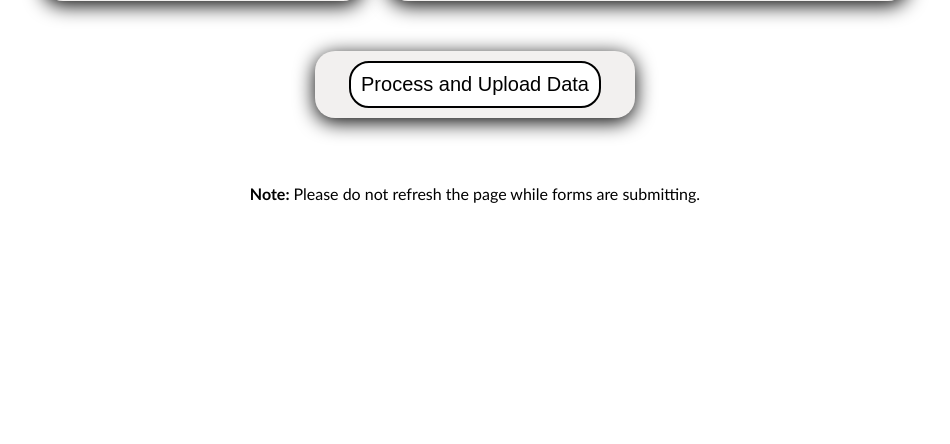
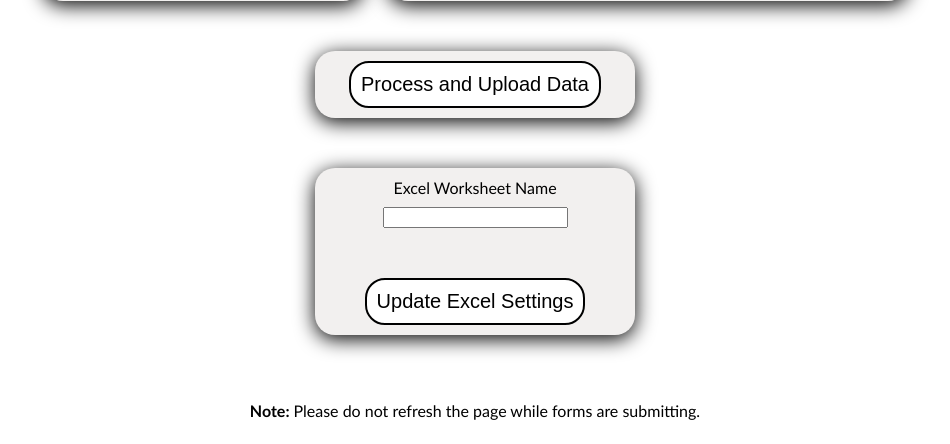
Before and after one commit to Ernie357/Quickbooks_QR_Web, a Flask app: template templates/process.html in a window 1280 px wide. Shown: the part 456-900 px from the top of the page, without its empty margins (165-1115 px from the left). Before the commit the page ends 659 px from the top, so only its background shows below. Run offline with Flask 3, Linux system fonts and the light colour scheme; the template is opened without the code that fills it, so the values that code supplies are empty.

Commit message:
Initialized config updating

```diff
--- a/app.py
+++ b/app.py
@@ -9,13 +9,14 @@ from werkzeug.utils import secure_filename
 import os
 from utils import get_credentials, get_filename_with_ext, zip_all_dir_files, remove_files_with_ext, get_abs_path
 from dotenv import load_dotenv
+from Config import Config, update_config
 
 load_dotenv()
 UPLOAD_FOLDER = 'uploads'
 app = Flask(__name__)
 app.config['UPLOAD_FOLDER'] = get_abs_path(UPLOAD_FOLDER)
 app.secret_key = os.getenv("APP_SECRET_KEY")
-is_prod = True
+is_prod = False
 
 def get_error_html(e: Exception) -> str:
     return f'''
@@ -30,7 +31,7 @@ def process_data(access_token: str, realm_id: str):
         docx_filename = get_filename_with_ext(dir=app.config["UPLOAD_FOLDER"], ext=".docx")
         csv_filename = get_filename_with_ext(dir=app.config["UPLOAD_FOLDER"], ext=".csv")
         if excel_filename == "None" or docx_filename == "None" or csv_filename == "None":
-            raise Exception("No files to uploaded to process.")
+            raise Exception("Required files for processing are missing.")
         abs_qr_path = get_abs_path("qr_codes")
         abs_invoice_path = get_abs_path("invoice_mail")
         abs_zip_path = get_abs_path("invoice_mail.zip")
@@ -112,6 +113,7 @@ def process():
         if request.method == 'POST':
             process_data(access_token=access_token, realm_id=realm_id)
             return redirect("/process", code=302)
+        config = Config('config.ini')
         excel_filename = get_filename_with_ext(dir=app.config["UPLOAD_FOLDER"], ext=".xlsx", full=False)
         docx_filename = get_filename_with_ext(dir=app.config["UPLOAD_FOLDER"], ext=".docx", full=False)
         csv_filename = get_filename_with_ext(dir=app.config["UPLOAD_FOLDER"], ext=".csv", full=False)
@@ -126,7 +128,8 @@ def process():
             csv_filename=csv_filename,
             upload_message=upload_message,
             process_message=process_message,
-            mail_to_download=invoice_mail_exists
+            mail_to_download=invoice_mail_exists,
+            config=config
         )
     except Exception as e:
         print(f"Error in /process: {e}")
@@ -178,5 +181,16 @@ def download_files():
         session["download_message"] = str(e)
         return redirect("/process", code=302)
 
+@app.route('/config/excel', methods=['POST'])
+def edit_excel_config():
+    try:
+        get_credentials(is_prod=is_prod)
+        data = request.form
+        update_config(section="Excel", form=data, out_filename="config.ini")
+        return redirect("/process", code=302)
+    except Exception as e:
+        session["config_message"] = str(e)
+        return redirect("/process", code=302)
+
 if __name__ == '__main__':
     app.run(debug=True)
--- a/templates/process.html
+++ b/templates/process.html
@@ -107,6 +107,17 @@
             <button type="submit">Download Invoice Mail</button>
         </form>
     {% endif %}
+    <form method="POST" action="{{ url_for('config/excel') }}">
+        <div>
+            <label>Excel Worksheet Name</label>
+            <input type="text" name="worksheet_name" value="{{ config['excel_worksheet_name'] }}" />
+        </div>
+        <!--<div>
+            <label>Invoice Number Column</label>
+            <input type="text" name="excel_inv_no" placeholder="{{ config['excel_inv_no'] }}" />
+        </div> -->
+        <button type="submit">Update Excel Settings</button>
+    </form>
     <p><b>Note:&nbsp;</b>Please do not refresh the page while forms are submitting.</p>
 </body>
 </html>
--- a/utils.py
+++ b/utils.py
@@ -65,7 +65,7 @@ def zip_all_dir_files(dir: str, output_zip: str):
     shutil.make_archive(output_zip, 'zip', dir)
 
 def remove_files_with_ext(dir: str, ext: str):
-    if not os.path.exists(dir) or len(os.listdir(dir)) == 0:
+    if not os.path.exists(dir):
         return
     for filename in glob.iglob(f"{dir}/*{ext}"):
         os.remove(filename)
```
Also changed, not shown: Config.py (added, +14 -0 lines), 1 other file.
